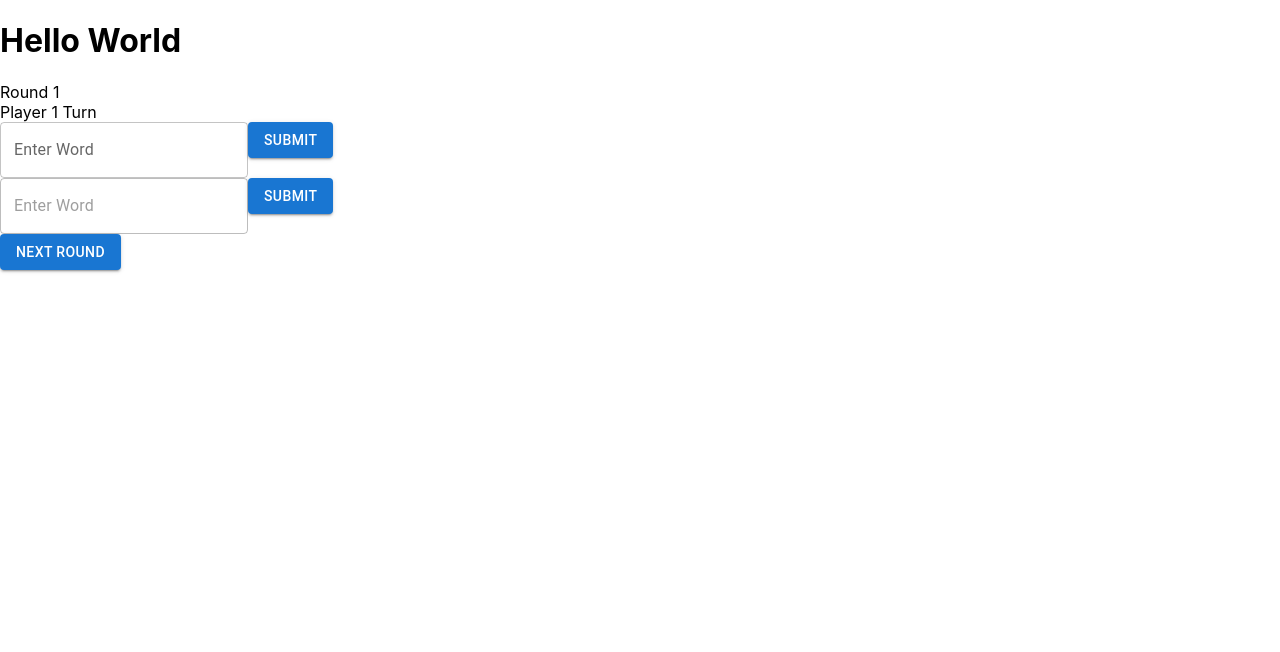
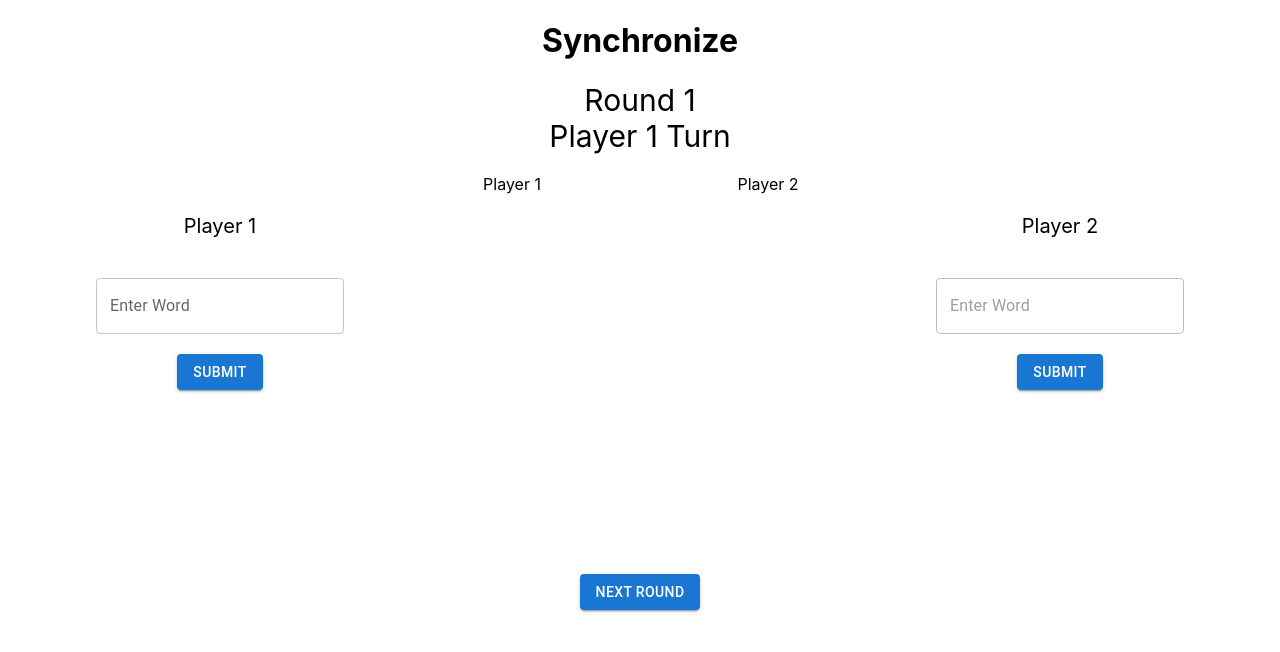
Before and after one commit to Sheran20/DuoSync, a React (Create React App) app: page / in a window 1280 px wide. Shown: the top 652 px of the page. Built offline with nearby package versions, Linux system fonts and the light colour scheme.

Commit message:
update styles

```diff
--- a/public/index.html
+++ b/public/index.html
@@ -24,7 +24,7 @@
       work correctly both with client-side routing and a non-root public URL.
       Learn how to configure a non-root public URL by running `npm run build`.
     -->
-    <title>Syncrhonize</title>
+    <title>Synchronize</title>
   </head>
   <body>
     <noscript>You need to enable JavaScript to run this app.</noscript>
--- a/src/App.js
+++ b/src/App.js
@@ -7,7 +7,7 @@ class App extends Component {
   render() {
     return (
       <div>
-        <h1>Hello World</h1>
+        <h1 style={{textAlign: 'center'}}>Synchronize</h1>
         <Controller/>
       </div>
     )
--- a/src/Components/Controller.js
+++ b/src/Components/Controller.js
@@ -1,5 +1,6 @@
 import React, { Component } from "react";
 import Player from "./Player";
+import PrevTurns from "./PrevTurns";
 import Button from '@mui/material/Button';
 
 class Controller extends Component {
@@ -10,43 +11,54 @@ class Controller extends Component {
         player1Input: "",
         player2Input: "",
         player1Inputs: [],
-        player2Inputs: []
+        player2Inputs: [],
+        gameFinished: false
     }
 
     finishRound = () => {
         this.setState({
             currentPlayer: 1,
             currentRound: this.state.currentRound + 1,
-            player1Inputs: [...this.state.player1Inputs, this.state.player1Input],
-            player2Inputs: [...this.state.player2Inputs, this.state.player2Input]
+            player1Inputs: [...this.state.player1Inputs, this.state.player1Input.toUpperCase()],
+            player2Inputs: [...this.state.player2Inputs, this.state.player2Input.toUpperCase()],
+            gameFinished: this.state.player1Input.toUpperCase() === this.state.player2Input.toUpperCase()
         })
     }
 
     render () {
         return (
             <div>
-                <div>
-                    Round {this.state.currentRound}
-                </div>
-                {this.state.player1Inputs.map(element => {
-                    return <div>{element}</div>
-                })}
-                {(this.state.currentPlayer !== 0) ? <div>Player {this.state.currentPlayer} Turn</div> : <div> Round Finished </div>}
+            <div style={{fontSize: '30px', textAlign: 'center', marginBottom: '20px'}}>
+            <div>Round {this.state.currentRound}</div>
+            {(this.state.currentPlayer !== 0 && !this.state.gameFinished) ? <div>Player {this.state.currentPlayer} Turn</div> : <div> Round Finished </div>}
+            {this.state.gameFinished && <div style={{color: "green"}}> You Win!! </div>}
+            </div>
+            <div style={{display: 'flex', height: '50vh', justifyContent: 'center', textAlign: 'center'}}>
                 <Player
                 turn={this.state.currentPlayer}
                 playerNumber={1}
                 updateTurn={(input) => this.setState({currentPlayer: 2, player1Input: input})}
                 currentRound = {this.state.currentRound}
                 />
+                <div style={{width: "40%", display: 'flex'}}>
+                <PrevTurns
+                playerNumber={1}
+                inputs={this.state.player1Inputs}
+                />
+                <PrevTurns
+                playerNumber={2}
+                inputs={this.state.player2Inputs}
+                />
+                </div>
                 <Player
                 turn={this.state.currentPlayer}
                 playerNumber={2}
                 updateTurn={(input) => this.setState({currentPlayer: 0, player2Input: input})}
                 currentRound = {this.state.currentRound}
                 />
-                <Button onClick={this.finishRound} variant="contained">Next Round</Button>
             </div>
-
+            <div style={{textAlign: 'center'}}><Button onClick={this.finishRound} variant="contained">Next Round</Button></div>
+            </div>
         )
     }
 }
--- a/src/Components/Player.js
+++ b/src/Components/Player.js
@@ -20,7 +20,9 @@ class Player extends Component {
 
     render() {
         return (
-            <div>
+            <div style={{padding: '40px'}}>
+                <div style={{textAlign: 'center', fontSize: '20px', marginBottom: '40px'}}>Player {this.props.playerNumber}</div>
+                <div>
                 <TextField
                     disabled={this.props.playerNumber !== this.props.turn}
                     onChange={(event) =>
@@ -32,10 +34,12 @@ class Player extends Component {
                     variant="outlined"
                     value={this.state.userInput}
                     />
-                <Button onClick={this.submitData} variant="contained">Submit</Button>
-
+                </div>
+                <div style={{textAlign: 'center', marginTop: '20px'}}>
                 {this.state.submitted ? <p>{this.state.userInput}</p> : null}
                 {this.props.currentRound !== this.state.playerRound ? this.setState({ userInput: "", playerRound: this.state.playerRound + 1 }) : null}
+                </div>
+                <div style={{textAlign: 'center'}}><Button onClick={this.submitData} variant="contained">Submit</Button></div>
             </div>
         )
     }
--- a/src/index.js
+++ b/src/index.js
@@ -2,7 +2,6 @@ import React from 'react';
 import ReactDOM from 'react-dom';
 import './index.css';
 import App from './App';
-import reportWebVitals from './reportWebVitals';
 
 ReactDOM.render(
   <React.StrictMode>
@@ -10,8 +9,3 @@ ReactDOM.render(
   </React.StrictMode>,
   document.getElementById('root')
 );
-
-// If you want to start measuring performance in your app, pass a function
-// to log results (for example: reportWebVitals(console.log))
-// or send to an analytics endpoint. Learn more: https://bit.ly/CRA-vitals
-reportWebVitals();
```
